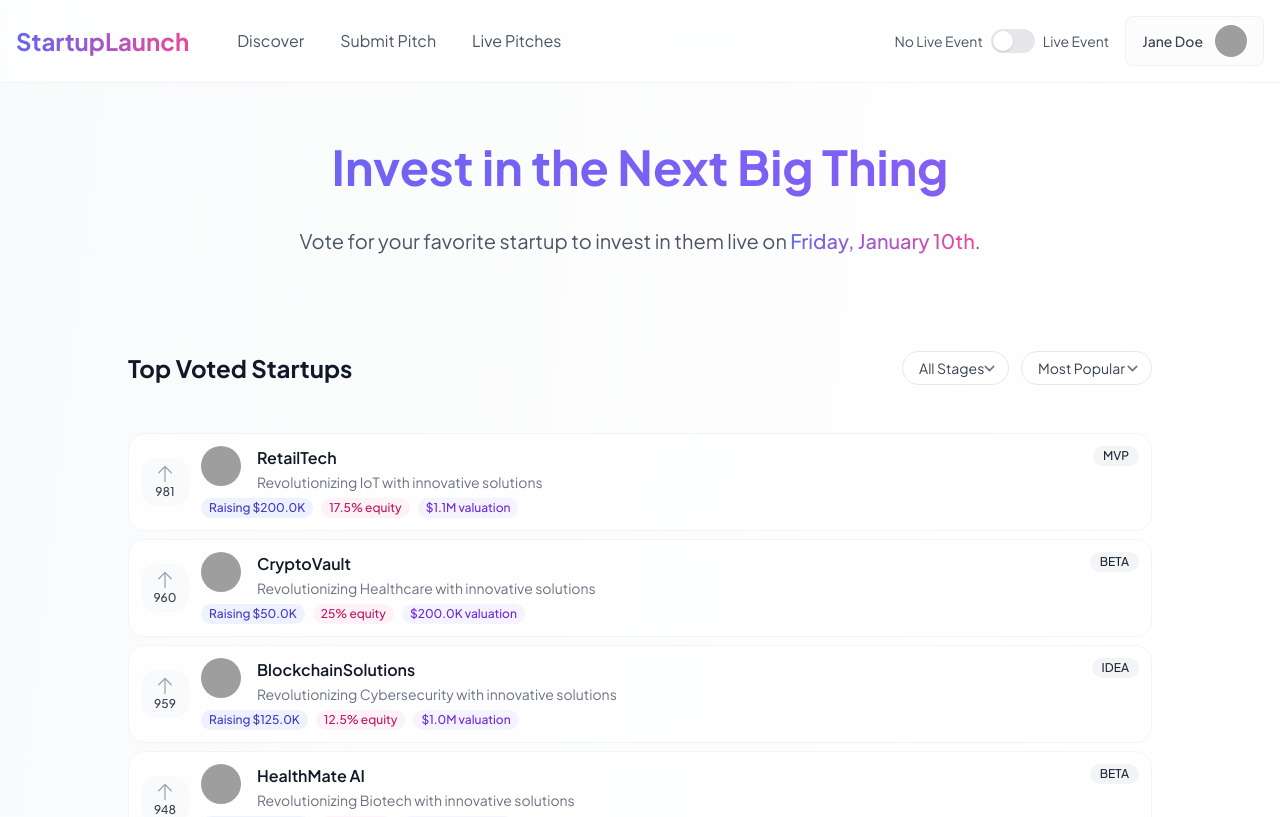
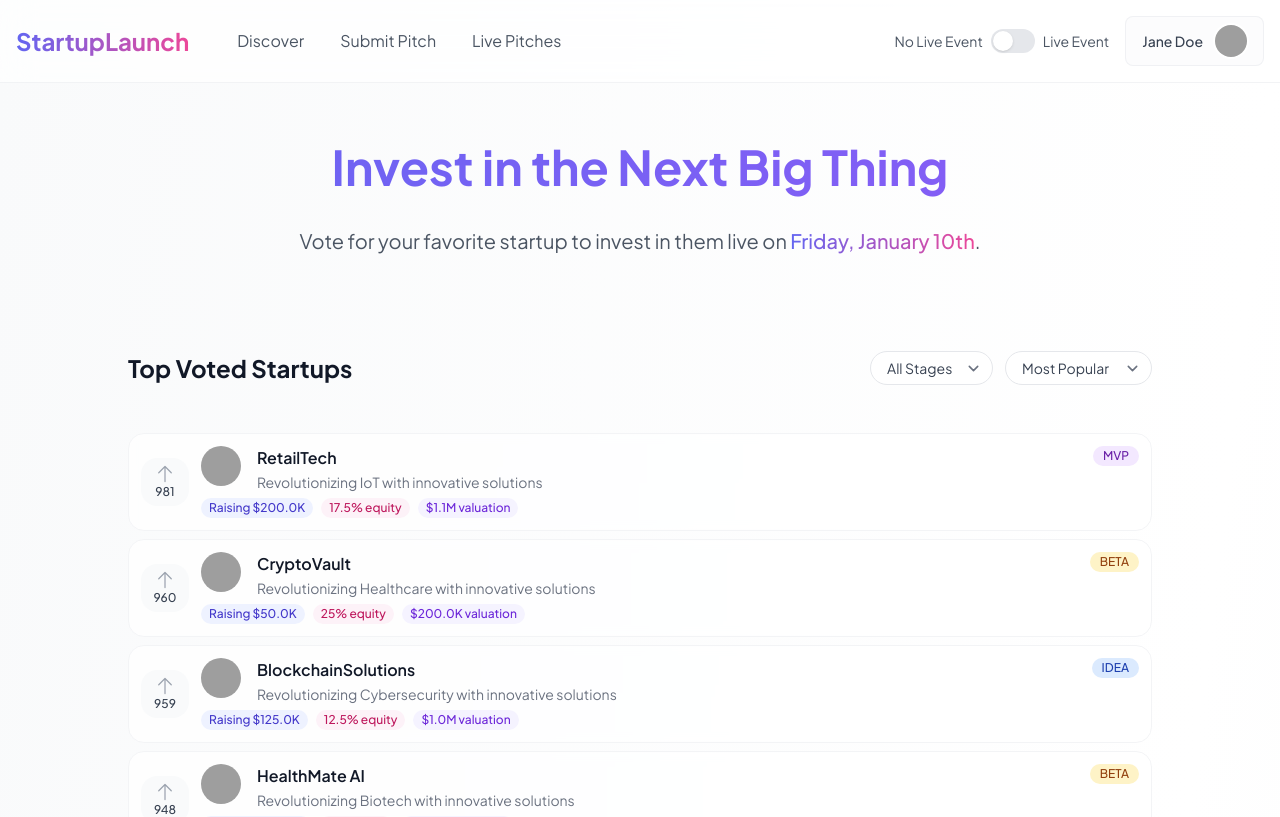
Before and after one commit to amanjaiman/Crowdsource-Investing-Demo, a React (Vite) app: page / in a window 1280 px wide. Shown: the top 817 px of the page. Built offline with nearby package versions, Linux system fonts and the light colour scheme; grey boxes are pictures that could not be loaded; a web font is replaced by a local one.

Commit message:
Small changes

```diff
--- a/src/components/startup/StartupList.tsx
+++ b/src/components/startup/StartupList.tsx
@@ -24,6 +24,21 @@ const gradients = [
 const getGradientForStartup = (id: string) => {
   const hash = id.split("").reduce((acc, char) => char.charCodeAt(0) + acc, 0);
   return gradients[hash % gradients.length];
+};
+
+const getStageStyles = (stage: FilterOption) => {
+  switch (stage) {
+    case "IDEA":
+      return "bg-blue-100 text-blue-800";
+    case "MVP":
+      return "bg-purple-100 text-purple-800";
+    case "BETA":
+      return "bg-amber-100 text-amber-800";
+    case "LAUNCHED":
+      return "bg-emerald-100 text-emerald-800";
+    default:
+      return "bg-gray-100 text-gray-800";
+  }
 };
 
 const getNextFriday = () => {
@@ -115,7 +130,7 @@ export function StartupList({ startups, onVote }: StartupListProps) {
             <select
               value={filterBy}
               onChange={(e) => setFilterBy(e.target.value as FilterOption)}
-              className="rounded-full px-4 py-1.5 text-sm bg-white border border-gray-200 text-gray-700 focus:outline-none focus:ring-2 focus:ring-primary-500 focus:border-transparent"
+              className="rounded-full px-4 pr-8 py-1.5 text-sm bg-white border border-gray-200 text-gray-700 focus:outline-none focus:ring-2 focus:ring-primary-500 focus:border-transparent appearance-none"
             >
               <option value="all">All Stages</option>
               <option value="IDEA">Idea Stage</option>
@@ -126,7 +141,7 @@ export function StartupList({ startups, onVote }: StartupListProps) {
             <select
               value={sortBy}
               onChange={(e) => setSortBy(e.target.value as SortOption)}
-              className="rounded-full px-4 py-1.5 text-sm bg-white border border-gray-200 text-gray-700 focus:outline-none focus:ring-2 focus:ring-primary-500 focus:border-transparent"
+              className="rounded-full px-4 pr-8 py-1.5 text-sm bg-white border border-gray-200 text-gray-700 focus:outline-none focus:ring-2 focus:ring-primary-500 focus:border-transparent appearance-none"
             >
               <option value="votes">Most Popular</option>
               <option value="newest">Newest First</option>
@@ -186,7 +201,11 @@ export function StartupList({ startups, onVote }: StartupListProps) {
                       </div>
                     </div>
                     <div className="flex items-center space-x-1.5">
-                      <span className="inline-flex items-center px-2.5 py-0.5 rounded-full text-xs font-medium bg-gray-100 text-gray-800">
+                      <span
+                        className={`inline-flex items-center px-2.5 py-0.5 rounded-full text-xs font-medium ${getStageStyles(
+                          startup.stage as FilterOption
+                        )}`}
+                      >
                         {startup.stage}
                       </span>
                     </div>
--- a/src/pages/SubmitPitchPage.tsx
+++ b/src/pages/SubmitPitchPage.tsx
@@ -28,6 +28,8 @@ interface FormData {
 }
 
 export function SubmitPitchPage() {
+  const STAGE_OPTIONS = ["IDEA", "MVP", "BETA", "LAUNCHED"] as const;
+
   const [formData, setFormData] = useState<FormData>({
     name: "",
     tagline: "",
@@ -52,7 +54,9 @@ export function SubmitPitchPage() {
     alert("Your pitch has been submitted for review!");
   };
 
-  const handleChange = (e: React.ChangeEvent<HTMLInputElement>) => {
+  const handleChange = (
+    e: React.ChangeEvent<HTMLInputElement | HTMLSelectElement>
+  ) => {
     const { name, value } = e.target;
     setFormData((prev) => ({ ...prev, [name]: value }));
   };
@@ -62,7 +66,6 @@ export function SubmitPitchPage() {
       {/* Hero Section */}
       <div className="relative mb-8 p-8 rounded-2xl bg-gradient-to-br from-primary-500 via-primary-600 to-secondary-500 overflow-hidden">
         <div className="absolute inset-0 bg-[url('/grid-pattern.svg')] opacity-20" />
-        <div className="absolute inset-0 bg-gradient-to-br from-black/0 to-black/20 backdrop-blur-sm" />
         <div className="relative flex items-center gap-6">
           <div className="p-3 rounded-xl bg-white/10 backdrop-blur-md shadow-xl border border-white/20">
             <DocumentIcon className="w-6 h-6 text-white" />
@@ -192,15 +195,32 @@ export function SubmitPitchPage() {
                 required
                 className="focus:ring-2 focus:ring-primary-500"
               />
-              <Input
-                label="Stage"
-                name="stage"
-                value={formData.stage}
-                onChange={handleChange}
-                helperText="IDEA, MVP, BETA, or LAUNCHED"
-                required
-                className="focus:ring-2 focus:ring-primary-500"
-              />
+              <div className="space-y-1">
+                <label
+                  htmlFor="stage"
+                  className="block text-sm font-medium text-gray-700"
+                >
+                  Stage
+                </label>
+                <select
+                  id="stage"
+                  name="stage"
+                  value={formData.stage}
+                  onChange={handleChange}
+                  required
+                  className="mt-1 block w-full rounded-md border-gray-300 shadow-sm focus:border-primary-500 focus:ring-2 focus:ring-primary-500 sm:text-sm"
+                >
+                  <option value="">Select a stage</option>
+                  {STAGE_OPTIONS.map((option) => (
+                    <option key={option} value={option}>
+                      {option}
+                    </option>
+                  ))}
+                </select>
+                <p className="text-sm text-gray-500">
+                  Current development stage
+                </p>
+              </div>
             </div>
             <Input
               label="Website"
```
